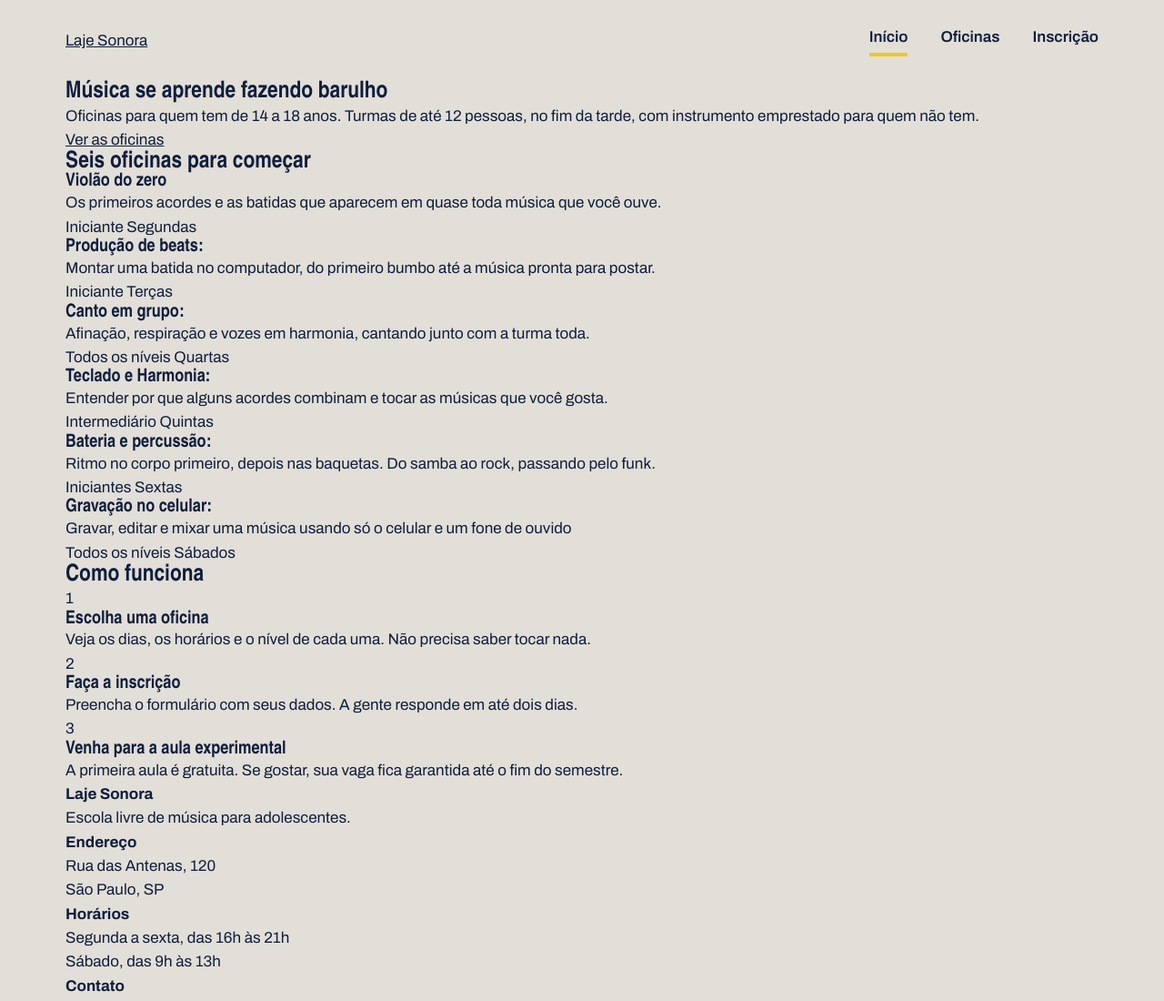
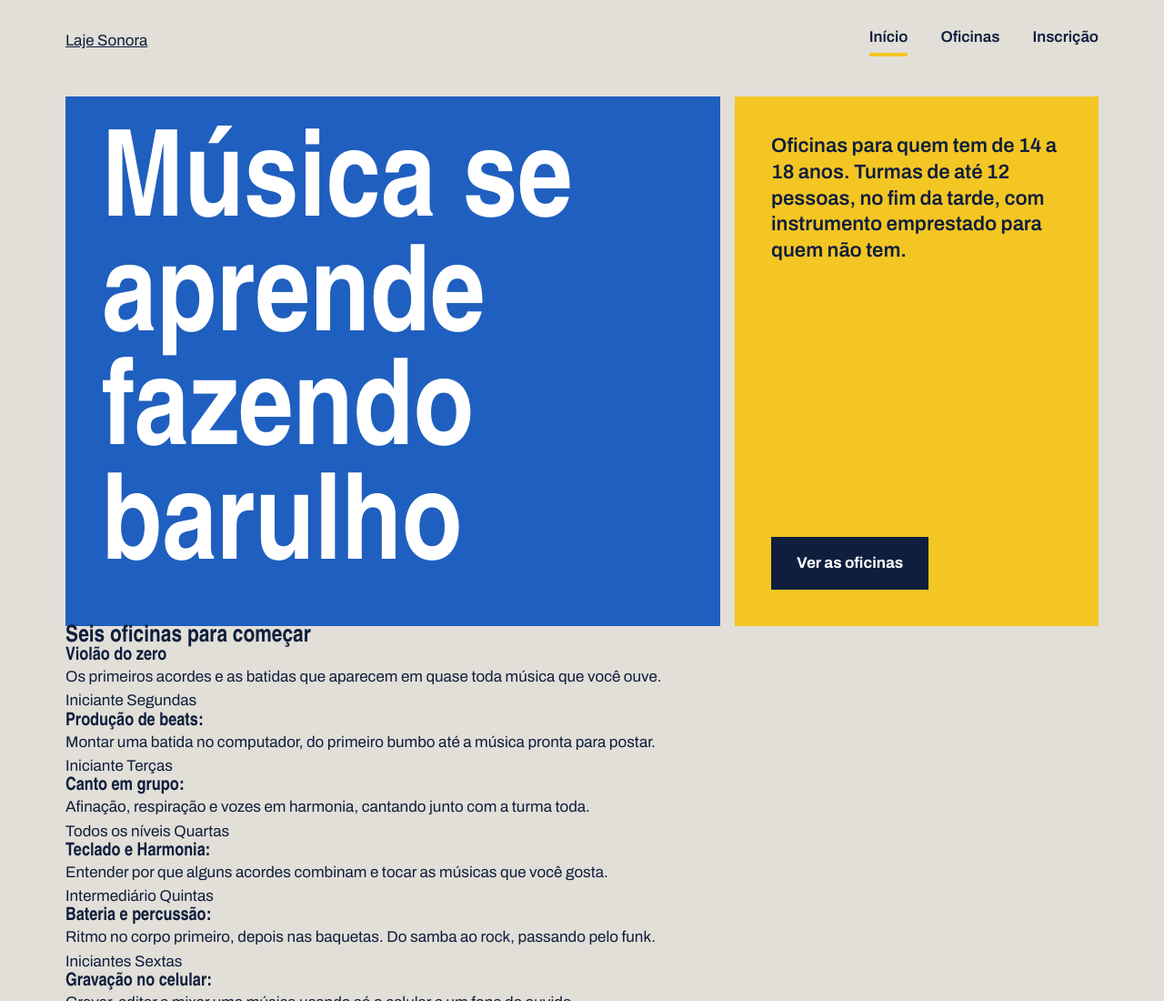
Before and after one commit to oliviaribeiro211-ux/laje_sonora, a plain HTML site: page index.html in a window 1280 px wide. Shown: the top 1100 px of the page at 91% size. Drawn offline with Linux system fonts and the light colour scheme; a web font is replaced by a local one.

Commit message:
Cartazes do topo

```diff
--- a/index.css
+++ b/index.css
@@ -74,3 +74,56 @@ h1, h2, h3 {
 .menu a.atual {
     border-bottom-color: var(--fita);
 }
+
+.cartazes {
+    margin-top: 16px;
+    display: flex;
+    gap: 16px;
+}
+
+.cartaz {
+    padding: 40px;
+}
+
+.cartaz-principal {
+    background-color: var(--caixa-dagua);
+    color: var(--branco);
+    flex: 2;
+}
+
+.cartaz-principal h1 {
+    font-size: 132px;
+    max-width: 9ch;
+}
+
+.cartaz-lateral {
+    background-color: var(--fita);
+    flex: 1;
+    display: flex;
+    flex-direction: column;
+    justify-content: space-between;
+    gap: 32px;
+    align-items: flex-start;
+}
+
+.cartaz-lateral p {
+    font-size: 22px;
+    font-weight: 600;
+    line-height: 1.3;
+}
+
+.botao {
+    background-color: var(--tinta);
+    color: var(--branco);
+    font-weight: 700;
+    text-decoration: none;
+    padding: 16px 28px;
+    border: none;
+    font-family: var(--fonte-texto);
+    font-size: 17px;
+    cursor: pointer;
+}
+
+.botao:hover {
+    background-color: var(--caixa-dagua);
+}
--- a/index.html
+++ b/index.html
@@ -33,7 +33,6 @@
             <div class="cartaz cartaz-lateral">
                 <p>Oficinas para quem tem de 14 a 18 anos. Turmas de até 12 pessoas, no fim da tarde, com instrumento
                     emprestado para quem não tem.</p>
-                <a href="oficinas.html" class="botao"></a>
                 <a href="oficinas.html" class="botao">Ver as oficinas</a>
             </div>
 
```
